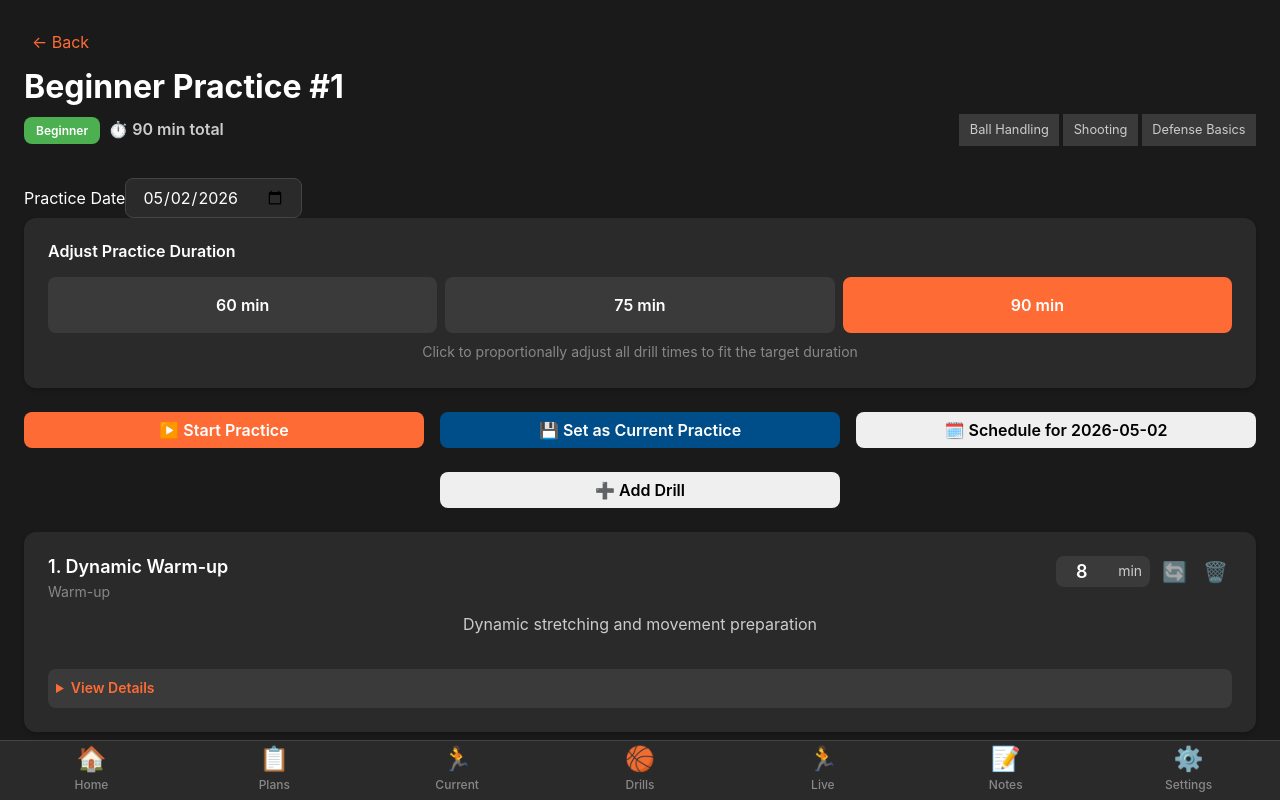
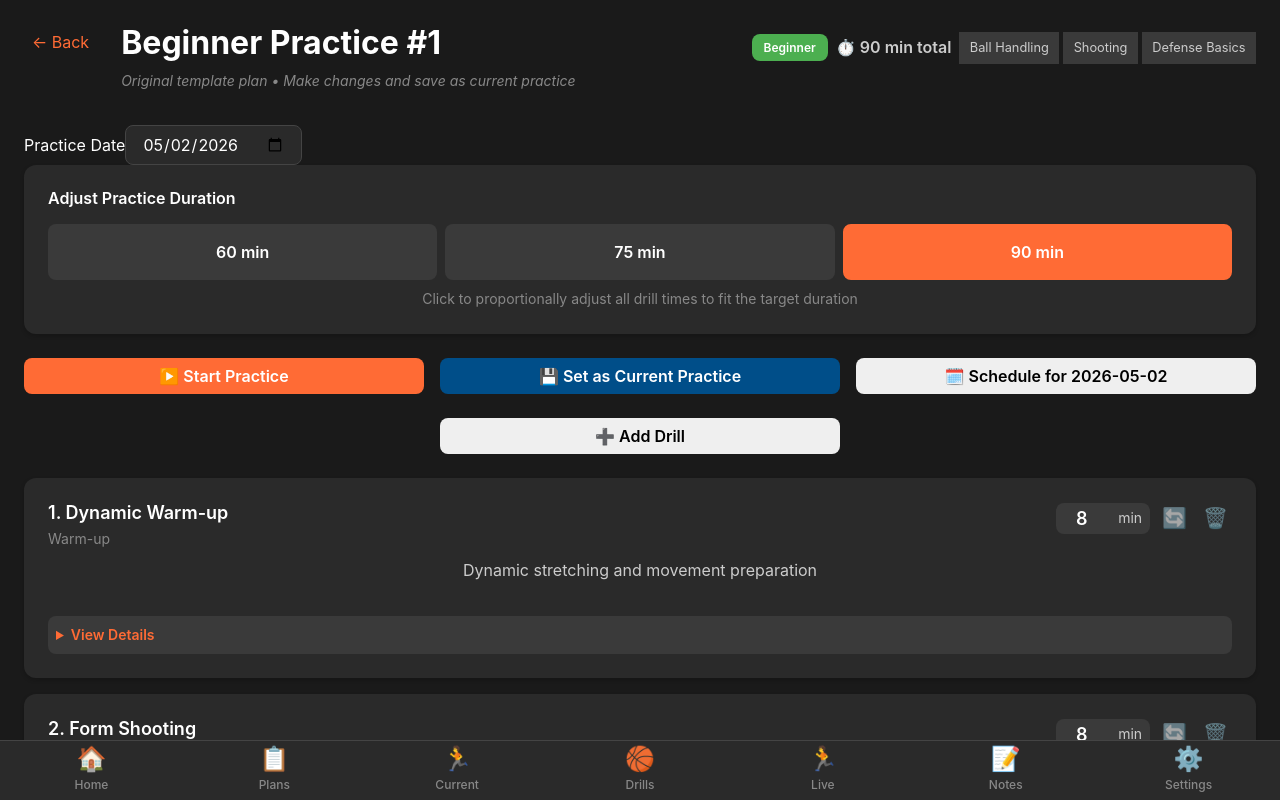
Before and after one commit to vpanep1-oss/chalk-talk, a React (Vite) app: page /plans in a window 1280 px wide. Both pictures are taken after a click on the element 224 px from the left and 349 px from the top of the page. Built offline with nearby package versions, Linux system fonts and the light colour scheme; no server answers.

Commit message:
Always load original template plans in editor, preserve drill order

```diff
--- a/src/pages/PlanEditor.css
+++ b/src/pages/PlanEditor.css
@@ -1,5 +1,12 @@
 .plan-editor-page {
   padding-bottom: calc(var(--spacing-xl) + 60px);
+}
+
+.page-header {
+  display: flex;
+  align-items: flex-start;
+  gap: var(--spacing-lg);
+  margin-bottom: var(--spacing-xl);
 }
 
 .back-btn {
@@ -10,6 +17,18 @@
   padding: var(--spacing-sm);
   margin-bottom: var(--spacing-sm);
   cursor: pointer;
+}
+
+.header-content {
+  flex: 1;
+  margin-right: var(--spacing-lg);
+}
+
+.template-note {
+  font-size: 0.875rem;
+  color: var(--text-muted);
+  margin: var(--spacing-xs) 0 0 0;
+  font-style: italic;
 }
 
 .plan-meta-header {
--- a/src/pages/PlanEditor.jsx
+++ b/src/pages/PlanEditor.jsx
@@ -24,17 +24,16 @@ const PlanEditor = ({ currentPractice, saveCurrentPractice, teamCode }) => {
 
   useEffect(() => {
     if (planId) {
-      const loadedPlan = currentPractice?.plan?.id === planId
-        ? currentPractice.plan
-        : getPracticePlanById(planId);
+      // Always load the original template plan, not the potentially modified current practice
+      const originalPlan = getPracticePlanById(planId);
 
-      if (loadedPlan) {
-        setPlan(JSON.parse(JSON.stringify(loadedPlan))); // Deep clone
+      if (originalPlan) {
+        setPlan(JSON.parse(JSON.stringify(originalPlan))); // Deep clone the original
         setPracticeDate(currentPractice?.plan?.id === planId ? currentPractice.date : new Date().toISOString().split('T')[0]);
         setIsEditing(false);
       }
     }
-  }, [planId, currentPractice]);
+  }, [planId]);
 
   // Load drill effectiveness data
   useEffect(() => {
@@ -224,7 +223,10 @@ const PlanEditor = ({ currentPractice, saveCurrentPractice, teamCode }) => {
         <button className="back-btn" onClick={() => navigate('/plans')}>
           ← Back
         </button>
-        <h1 className="page-title">{plan.name}</h1>
+        <div className="header-content">
+          <h1 className="page-title">{plan.name}</h1>
+          <p className="template-note">Original template plan • Make changes and save as current practice</p>
+        </div>
         <div className="plan-meta-header">
           <span className={`level-badge ${plan.level.toLowerCase()}`}>{plan.level}</span>
           <span className="total-time">⏱️ {getTotalTime()} min total</span>
```
